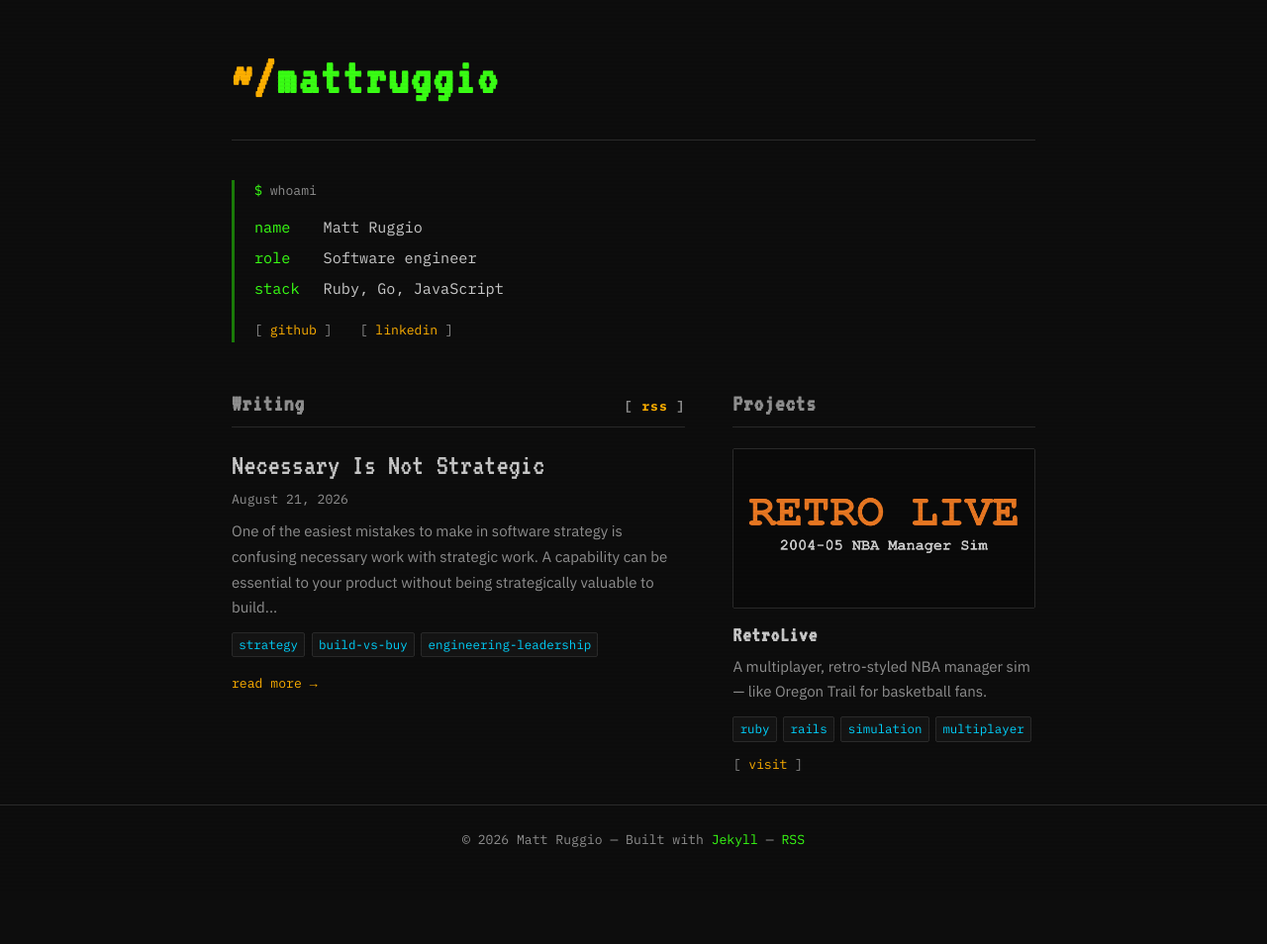
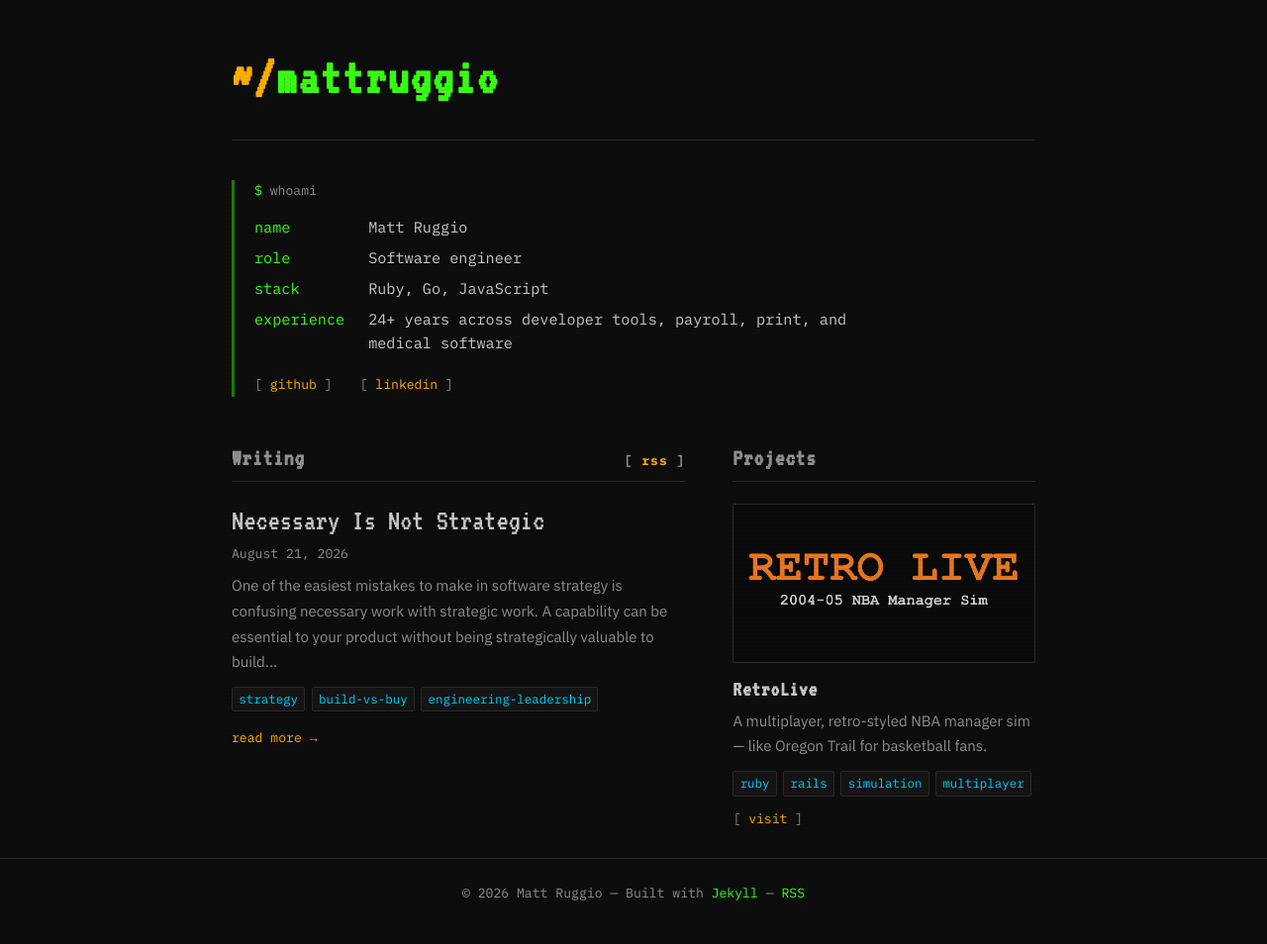
Before and after one commit to mattruggio/mattruggio.github.io, a Jekyll site: the page built from index.md, in a window 1280 px wide. Shown: the whole page at 99% size. Built offline with Jekyll 4.4.1, drawn with Linux system fonts in a browser that asks for light colours; before the commit the page ends 900 px from its top, so only the background shows below that.

Commit message:
Add an experience line to whoami
The site stated a role but no seniority, which undersold a body of writing
that leans on hard-won domain experience. Leads with the span rather than a
per-industry breakdown: 24+ years is the signal, and itemizing it made one
row dominate the other three and read like a resume table.

Keeps the industry framing rather than naming an employer, consistent with
listing the role as just "Software engineer".

Co-authored-by: Copilot <223556219+Copilot@users.noreply.github.com>

```diff
--- a/index.md
+++ b/index.md
@@ -10,3 +10,6 @@ role
 
 stack
 : Ruby, Go, JavaScript
+
+experience
+: 24+ years across developer tools, payroll, print, and medical software
```
